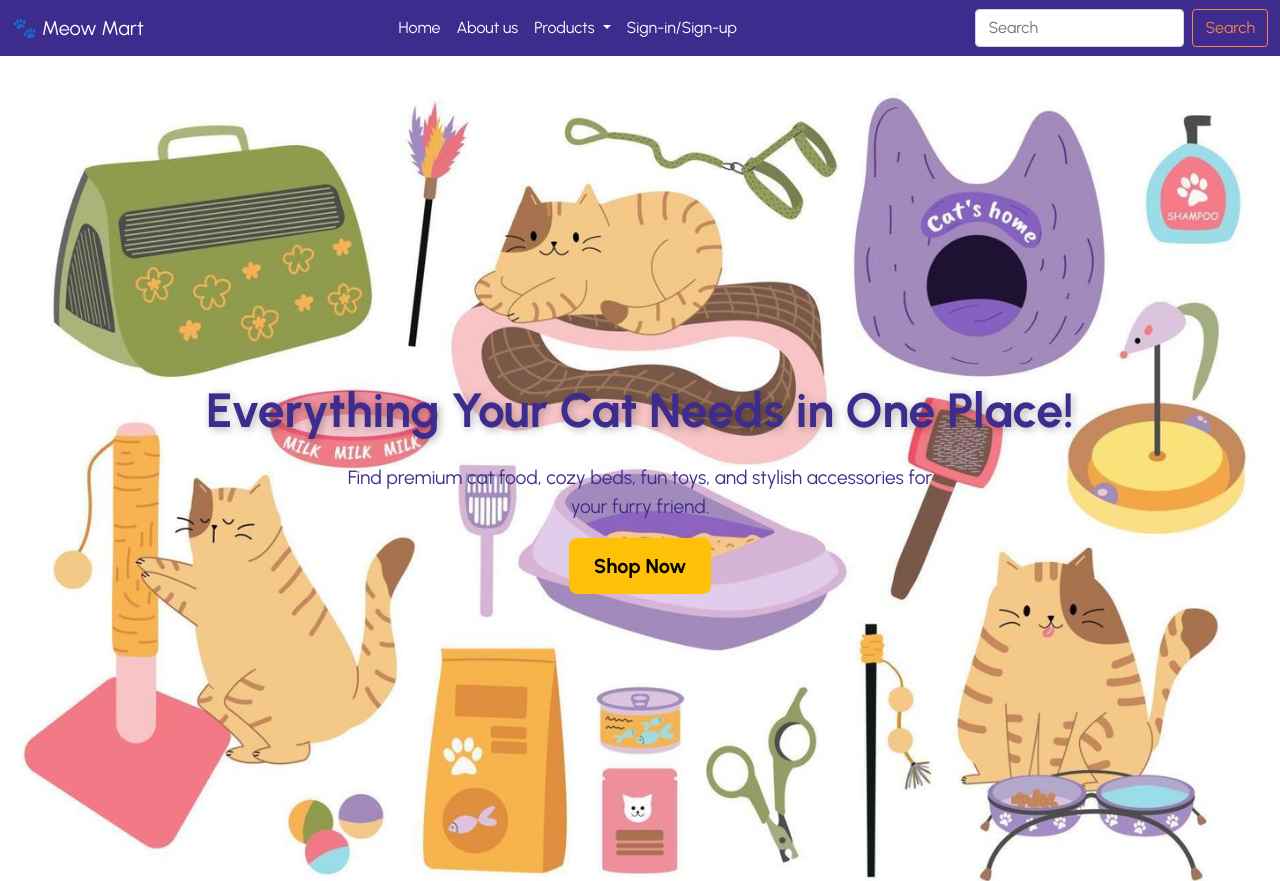
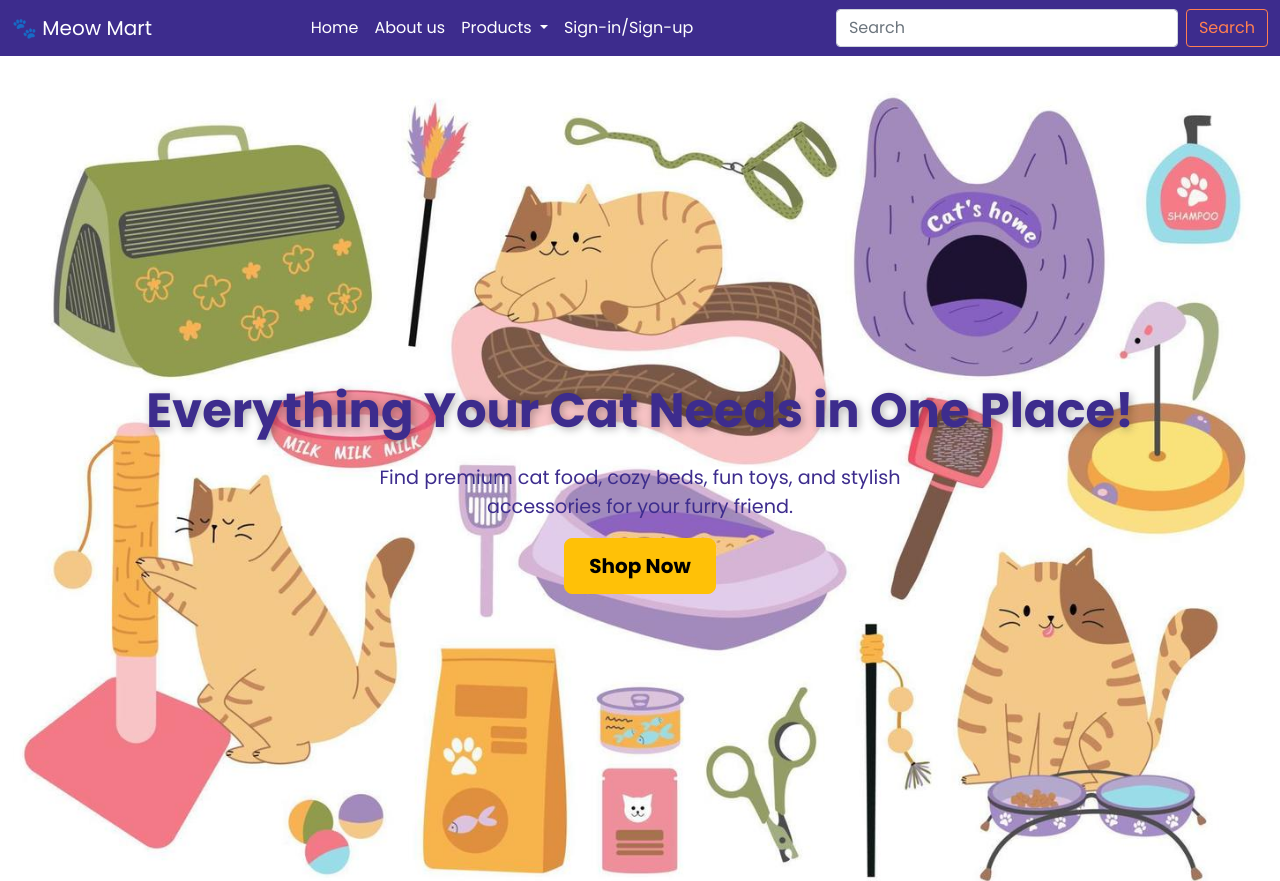
Before and after one commit to RyDev11/home-page-exam, a plain HTML site: page index.html in a window 1280 px wide. Shown: the top 881 px of the page. Drawn offline with nearby package versions, Linux system fonts and the light colour scheme.

Commit message:
Update CSS

```diff
--- a/index.css
+++ b/index.css
@@ -4,7 +4,7 @@
     margin: 0;
     padding: 0;
     box-sizing: border-box;
-    font-family: "Urbanist", sans-serif;
+    font-family: "Poppins", serif;
 }
 
 .navbar.navbar-expand-lg {
@@ -20,9 +20,9 @@
     color: #f8d568 !important; /* Optional: Change hover color */
 }
 
-/*Landing*/
-/* Landing Section */
-#landing {
+/*hero*/
+/* hero Section */
+#hero {
     box-shadow: 0 4px 8px rgba(0, 0, 0, 0.2), 0 6px 20px rgba(0, 0, 0, 0.15);
     background-image: url(./images/cat-bg1.jpg);
     background-position: center;
@@ -37,14 +37,14 @@
 }
 
 /* Text Styling */
-#landing h1 {
+#hero h1 {
     font-size: 3rem;
     font-weight: bold;
     color: #3D2C8D; /* Ensures contrast */
     text-shadow: 2px 2px 8px rgba(0, 0, 0, 0.3);
 }
 
-#landing p {
+#hero p {
     font-size: 1.2rem;
     max-width: 600px;
     color: #3D2C8D;
@@ -52,14 +52,14 @@
 }
 
 /* Button Styling */
-#landing .btn-warning {
+#hero .btn-warning {
     padding: 0.75rem 1.5rem;
     font-size: 1.25rem;
     border-radius: 8px;
     transition: background 0.3s ease-in-out, transform 0.2s ease-in-out;
 }
 
-#landing .btn-warning:hover {
+#hero .btn-warning:hover {
     background-color: #d39e00;
     transform: scale(1.05);
 }
@@ -159,10 +159,18 @@ h2 {
 .btn.btn-outline-success {
   color: #ff7f50;
   border-color: #ff7f50;
-
 }
 
 .btn.btn-outline-success:hover {
   background-color: #3D2C8D;
   color: white;
+  border-color: white;
 }
+
+.card-title {
+    color: #3D2C8D !important;
+}
+
+.btn-warning {
+    color: ;
+}
--- a/index.html
+++ b/index.html
@@ -8,7 +8,7 @@
 	<!-- Google Fonts -->
 	<link rel="preconnect" href="https://fonts.googleapis.com">
 	<link rel="preconnect" href="https://fonts.gstatic.com" crossorigin>
-	<link href="https://fonts.googleapis.com/css2?family=Open+Sans:ital,wght@0,300..800;1,300..800&family=Urbanist:ital,wght@0,100..900;1,100..900&display=swap" rel="stylesheet">
+	<link href="https://fonts.googleapis.com/css2?family=Poppins:ital,wght@0,100;0,200;0,300;0,400;0,500;0,600;0,700;0,800;0,900;1,100;1,200;1,300;1,400;1,500;1,600;1,700;1,800;1,900&display=swap" rel="stylesheet">
 
 	<!-- Boostrap CSS -->
 	<link href="https://cdn.jsdelivr.net/npm/bootstrap@5.0.2/dist/css/bootstrap.min.css" rel="stylesheet" integrity="sha384-EVSTQN3/azprG1Anm3QDgpJLIm9Nao0Yz1ztcQTwFspd3yD65VohhpuuCOmLASjC" crossorigin="anonymous">
@@ -61,7 +61,7 @@
 
 
 	<main>
-		<section id="landing" class="container-fluid">
+		<section id="hero" class="container-fluid">
 			<div class="d-flex flex-column justify-content-center align-items-center text-center vh-100 text-warning">
 				<h1>Everything Your Cat Needs in One Place!</h1>
     			<p>Find premium cat food, cozy beds, fun toys, and stylish accessories for your furry friend.</p>
@@ -211,8 +211,7 @@
 
 
 
-	<!-- FontAwesome Kit Scripts -->
-	<script src="https://kit.fontawesome.com/8faee4836f.js" crossorigin="anonymous"></script>
+
 
 	<!-- Bootstrap Script -->
 	<script src="https://cdn.jsdelivr.net/npm/bootstrap@5.0.2/dist/js/bootstrap.bundle.min.js" integrity="sha384-MrcW6ZMFYlzcLA8Nl+NtUVF0sA7MsXsP1UyJoMp4YLEuNSfAP+JcXn/tWtIaxVXM" crossorigin="anonymous"></script>
```
